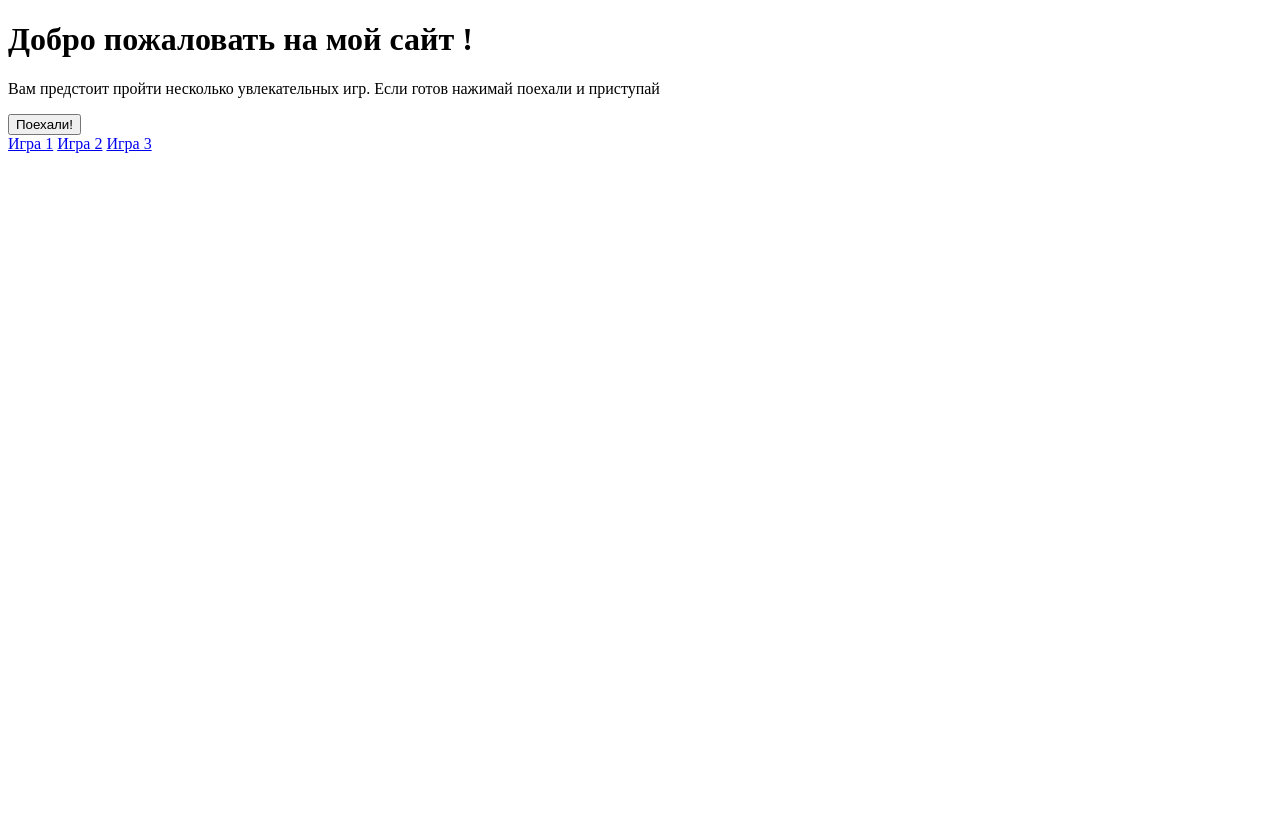
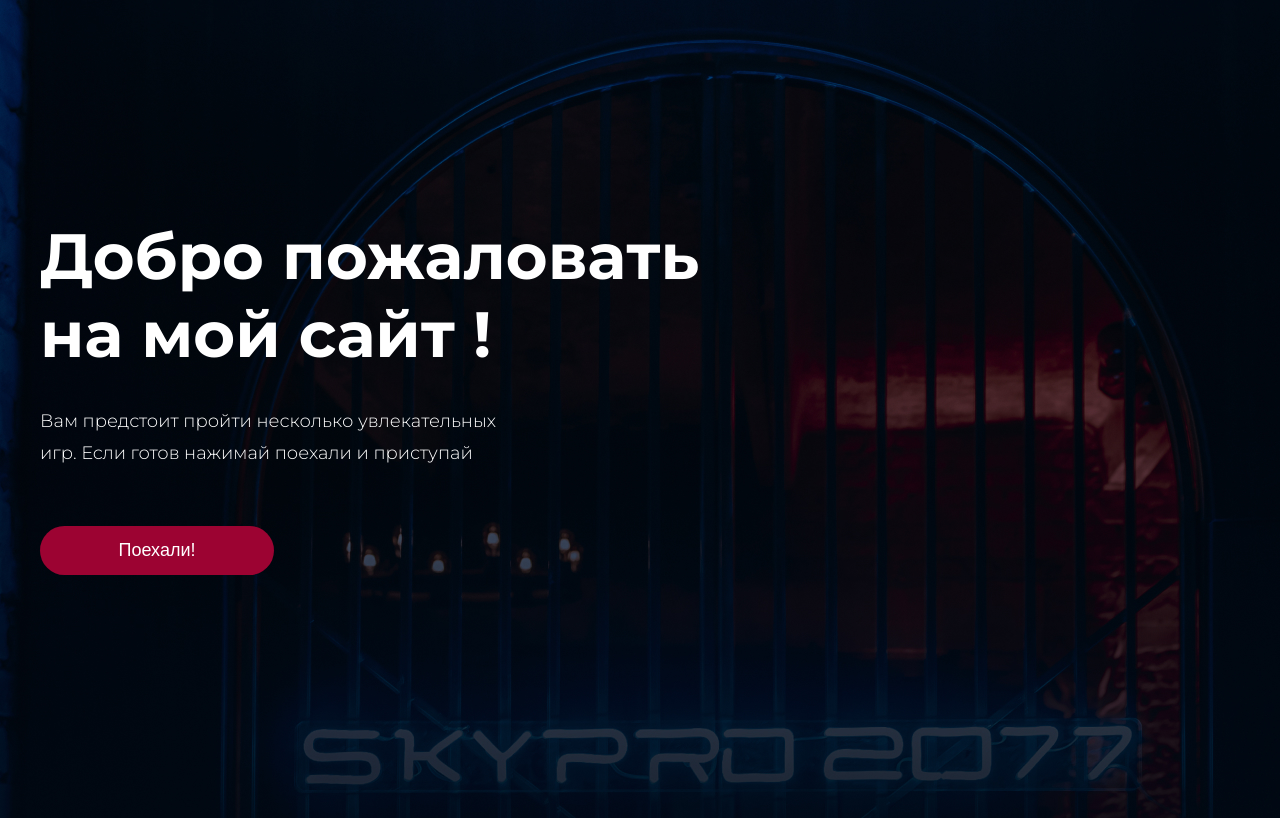
Before and after one commit to ivser19/tatli, a plain HTML site: page Homework1/index.html in a window 1280 px wide. Shown: the top 818 px of the page. Drawn offline with Linux system fonts and the light colour scheme.

Commit message:
added style.css

```diff
--- a/Homework1/index.html
+++ b/Homework1/index.html
@@ -7,21 +7,21 @@
     <title>Homework1</title>
     <link rel="preconnect" href="https://fonts.googleapis.com">
     <link rel="preconnect" href="https://fonts.gstatic.com" crossorigin>
-    <link href="https://fonts.googleapis.com/css2?family=Montserrat:wght@400;600;700&display=swap" rel="stylesheet">
+    <link href="https://fonts.googleapis.com/css2?family=Montserrat:wght@300;400;600;700&display=swap" rel="stylesheet">
     <link rel="stylesheet" href="style.css">
 </head>
 <body>
-    <div class="header">
-        <h1 class="header__title">Добро пожаловать на мой сайт !</h1>
-        <p class="header__text">Вам предстоит пройти несколько увлекательных игр. Если готов нажимай поехали и приступай</p>
-        <button class="header__button">Поехали!</button>
+    <div class="top center">
+        <h1 class="top__title">Добро пожаловать<br> на мой сайт !</h1>
+        <p class="top__text">Вам предстоит пройти несколько увлекательных<br> игр. Если готов нажимай поехали и приступай</p>
+        <button class="top__button">Поехали!</button>
     </div>
 
-    <div class="menu">
-        <a href="#">Игра 1</a>
-        <a href="#">Игра 2</a>
-        <a href="#">Игра 3</a>
-    </div>
+   <div class="menu center">
+        <div class="menu__game1"><a class="menu__game_link" href="#">Игра 1</a></div>
+        <div class="menu__game2"><a class="menu__game_link" href="#">Игра 2</a></div>
+        <div class="menu__game3"><a class="menu__game_link" href="#">Игра 3</a></div>
+   </div>
 
 </body>
 </html>
--- a/Homework1/style.css
+++ b/Homework1/style.css
@@ -0,0 +1,100 @@
+* {
+    margin: 0;
+    padding: 0;
+  }
+
+  body {
+    font-family: "Montserrat", sans-serif;
+  }
+
+  .center {
+    padding-left: calc(50% - 600px);
+    padding-right: calc(50% - 600px);
+  }
+
+  a {
+    text-decoration: none;
+  }
+
+  .top {
+    height: 1024px;
+    background-image: url(img/bgi.jpg);
+  }
+
+  .top__title {
+    font-style: normal;
+    font-weight: 700;
+    font-size: 64px;
+    line-height: 78px;
+    color: white;
+    padding-top: 217px;
+    padding-bottom: 32px;
+  }
+
+  .top__text {
+    font-style: normal;
+    font-weight: 300;
+    font-size: 18px;
+    line-height: 32px;
+    color: white;
+    padding-bottom: 57px;
+  }
+
+  .top__button {
+    width: 234.06px;
+    height: 48.6px;
+    left: 120px;
+    top: 482.11px;
+    background: #9C0332;
+    border-radius: 30px;
+    border: none;
+    font-style: normal;
+    font-weight: 400;
+    font-size: 18px;
+    line-height: 22px;
+    display: flex;
+    align-items: center;
+    justify-content: space-around;
+    color: #FFFFFF;
+  }
+
+  .menu {
+    background-color: rgba(0, 9, 21, 1);
+    padding-top: 128px;
+    padding-bottom: 128px;
+    display: grid;
+    gap: 32px;
+    grid-template-columns: repeat(12, 1fr);
+  }
+
+  .menu__game1 {
+    grid-column: span 4;
+    background-image: url(img/game1.jpg);
+    border-radius: 16px;
+    height: 300px;
+  }
+
+  .menu__game2 {
+    grid-column: span 4;
+    background-image: url(img/game2.jpg);
+    border-radius: 16px;
+    height: 300px;
+  }
+
+  .menu__game3 {
+    grid-column: span 4;
+    background-image: url(img/game3.jpg);
+    border-radius: 16px;
+    height: 300px;
+  }
+
+  .menu__game_link {
+    display: block;
+    font-style: normal;
+    font-weight: 600;
+    font-size: 24px;
+    line-height: 32px;
+    color: white;
+    padding-top: 236px;
+    padding-left: 32px;
+  }
```
